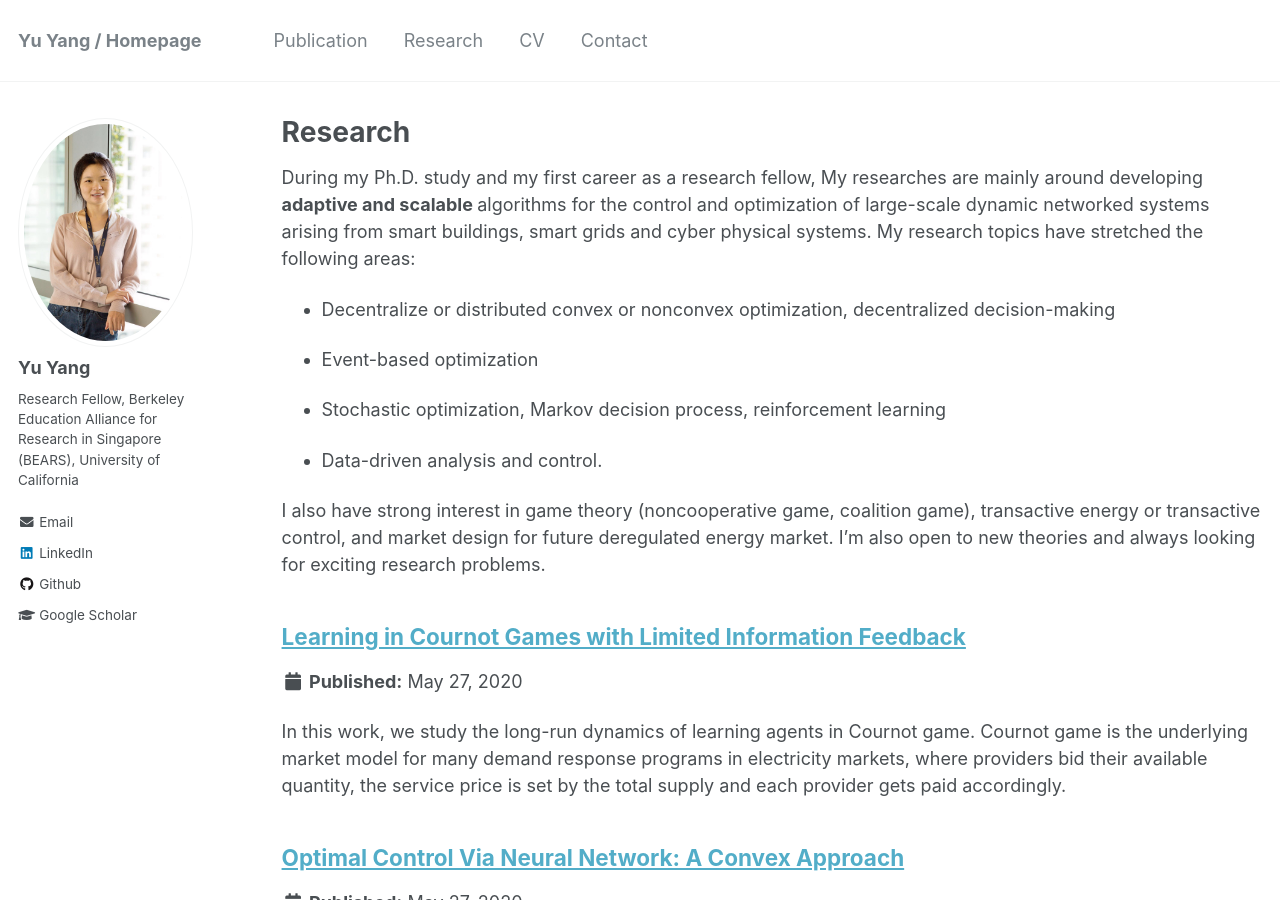
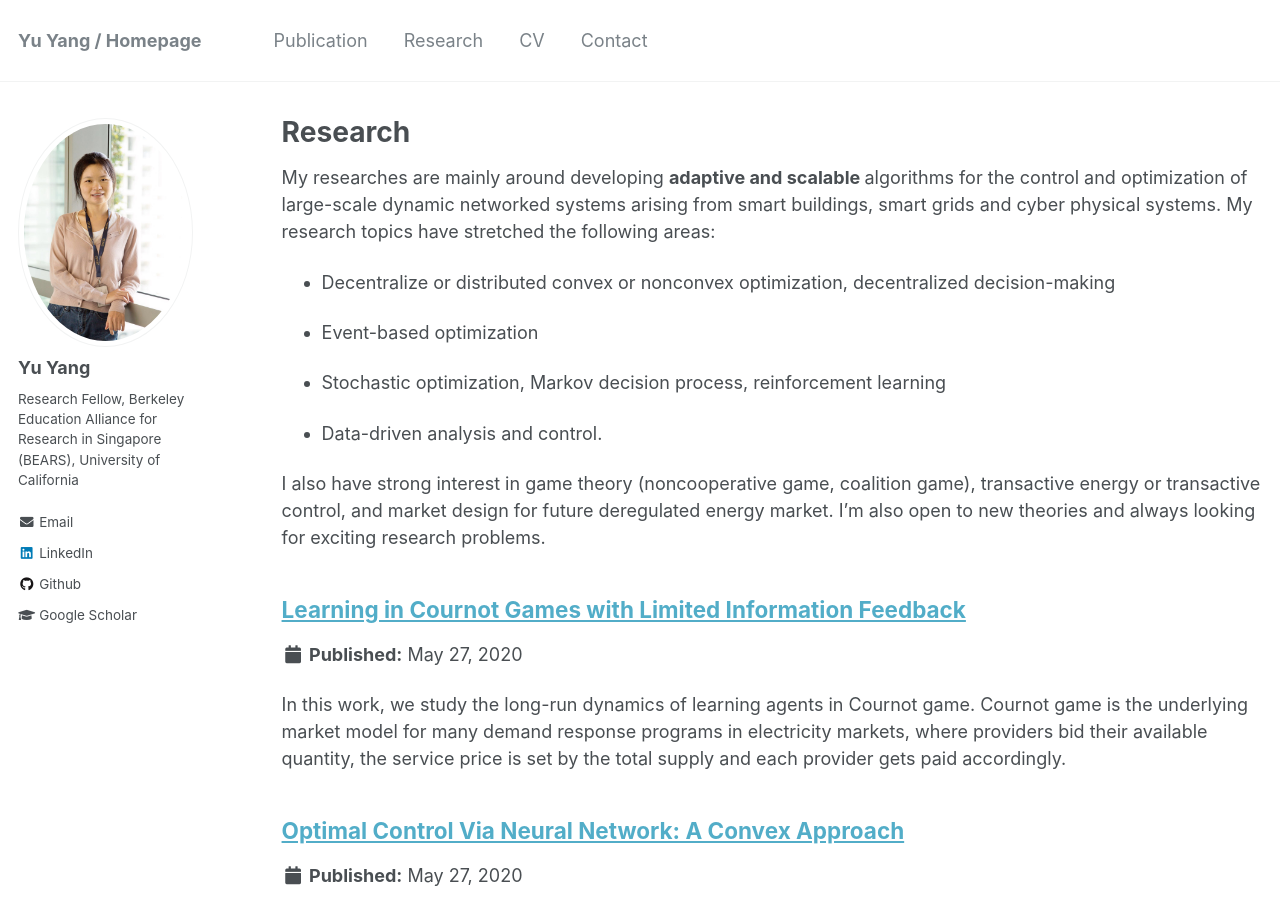
Before and after one commit to yangyu-berkeley/yangyu-berkeley.github.io, a Jekyll site: the page built from _pages/research.md, in a window 1280 px wide and 900 px high. Built offline with Jekyll 4.4.1, drawn with Linux system fonts in a browser that asks for light colours.

Commit message:
Update research.md

```diff
--- a/_pages/research.md
+++ b/_pages/research.md
@@ -7,7 +7,7 @@ author_profile: true
 {% include base_path %}
 
 
-During my Ph.D. study and my first career as a research fellow, My researches are mainly around developing <b> adaptive and scalable </b> algorithms for the control and optimization of large-scale dynamic networked systems arising from smart buildings, smart grids and cyber physical systems.
+ My researches are mainly around developing <b> adaptive and scalable </b> algorithms for the control and optimization of large-scale dynamic networked systems arising from smart buildings, smart grids and cyber physical systems.
 My research topics have stretched the following areas:
   <p><ul>
     <li> <p>Decentralize or distributed convex or nonconvex optimization, decentralized decision-making </p></li>
```
